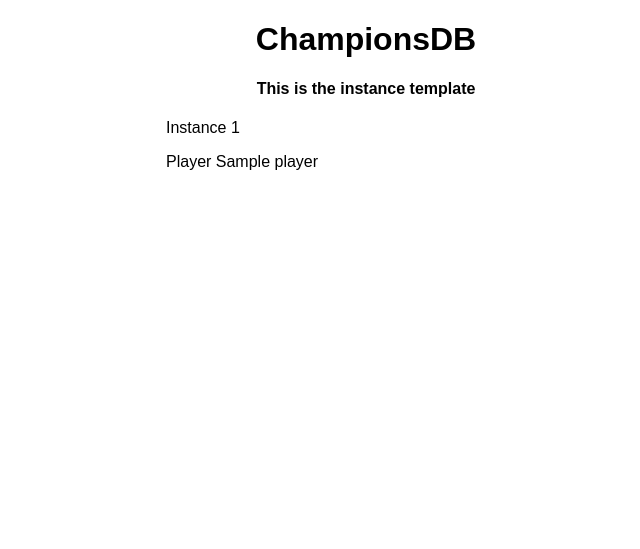
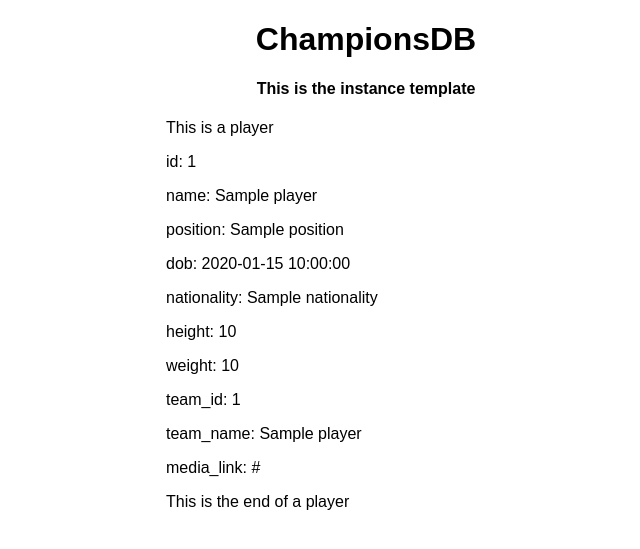
Before and after one commit to juanpaez22/ChampsDB, a Flask app: template templates/instance_player.html in a window 1280 px wide. Shown: the top 549 px of the page, without its empty margins (274-914 px from the left). Run offline with Flask 2, Linux system fonts and the light colour scheme; the template is opened without the code that fills it: most values are stand-ins (such as "Sample title", 1, 10 or a date in 2020).

Commit message:
Add unique instance pages for each model

```diff
--- a/app.py
+++ b/app.py
@@ -77,7 +77,7 @@ def model(model=None):
 
 
 @app.route('/instance/<string:model>/<int:id>', methods=['POST', 'GET'])
-def instance(model=None, id=0, player=None):
+def instance(model=None, id=0):
     '''
     Return a instance's page.
 
@@ -95,13 +95,25 @@ def instance(model=None, id=0, player=None):
 
         player = player[0]
 
-        return render_template('instance.html', model=model, id=id, player=player)
+        return render_template('instance_player.html', model=model, id=id, player=player)
     elif model == 'teams':
-        return render_template('instance.html', model=model, id=id)
+        team = Teams.objects(_id=id)
+
+        if len(team) == 0:
+            return render_template('404.html')
+
+        team = team[0]
+        return render_template('instance_team.html', model=model, id=id, team=team)
     elif model == 'matches':
-        return render_template('instance.html', model=model, id=id)
-    else:
-        return render_template('404.html')
+        match = Matches.objects(_id=id)
+
+        if len(match) == 0:
+            return render_template('404.html')
+
+        match = match[0]
+        return render_template('instance_match.html', model=model, id=id, match=match)
+
+    return render_template('404.html')
 
 
 if __name__ == '__main__':
--- a/templates/instance.html
+++ b/templates/instance.html
@@ -8,9 +8,7 @@
 <div class="content">
   <h1 style="text-align: center">ChampionsDB</h1>
   <h4 style="text-align: center">This is the instance template</h4>
-  <p>Instance {{ id }}</p>
 
-  <!-- you can access the other attributes the same way -->
-  <p>Player {{ player.name }}</p>
+  {% block instance %}{% endblock %}
 </div>
 {% endblock %}
--- a/templates/instance_player.html
+++ b/templates/instance_player.html
@@ -1 +1,17 @@
 {% extends 'instance.html' %}
+
+{% block instance %}
+<!-- This is just an example of how to access a player's information -->
+<p> This is a player </p>
+<p> id: {{ player._id }} </p>
+<p> name: {{ player.name }} </p>
+<p> position: {{ player.position }} </p>
+<p> dob: {{ player.dob }} </p>
+<p> nationality: {{ player.nationality }} </p>
+<p> height: {{ player.height }} </p>
+<p> weight: {{ player.weight }} </p>
+<p> team_id: {{ player.team_id }} </p>
+<p> team_name: {{ player.team_name }} </p>
+<p> media_link: {{ player.media_link }} </p>
+<p> This is the end of a player </p>
+{% endblock %}
```
Also changed, not shown: templates/instance_match.html (added, +15 -0 lines), templates/instance_team.html (added, +13 -0 lines).
